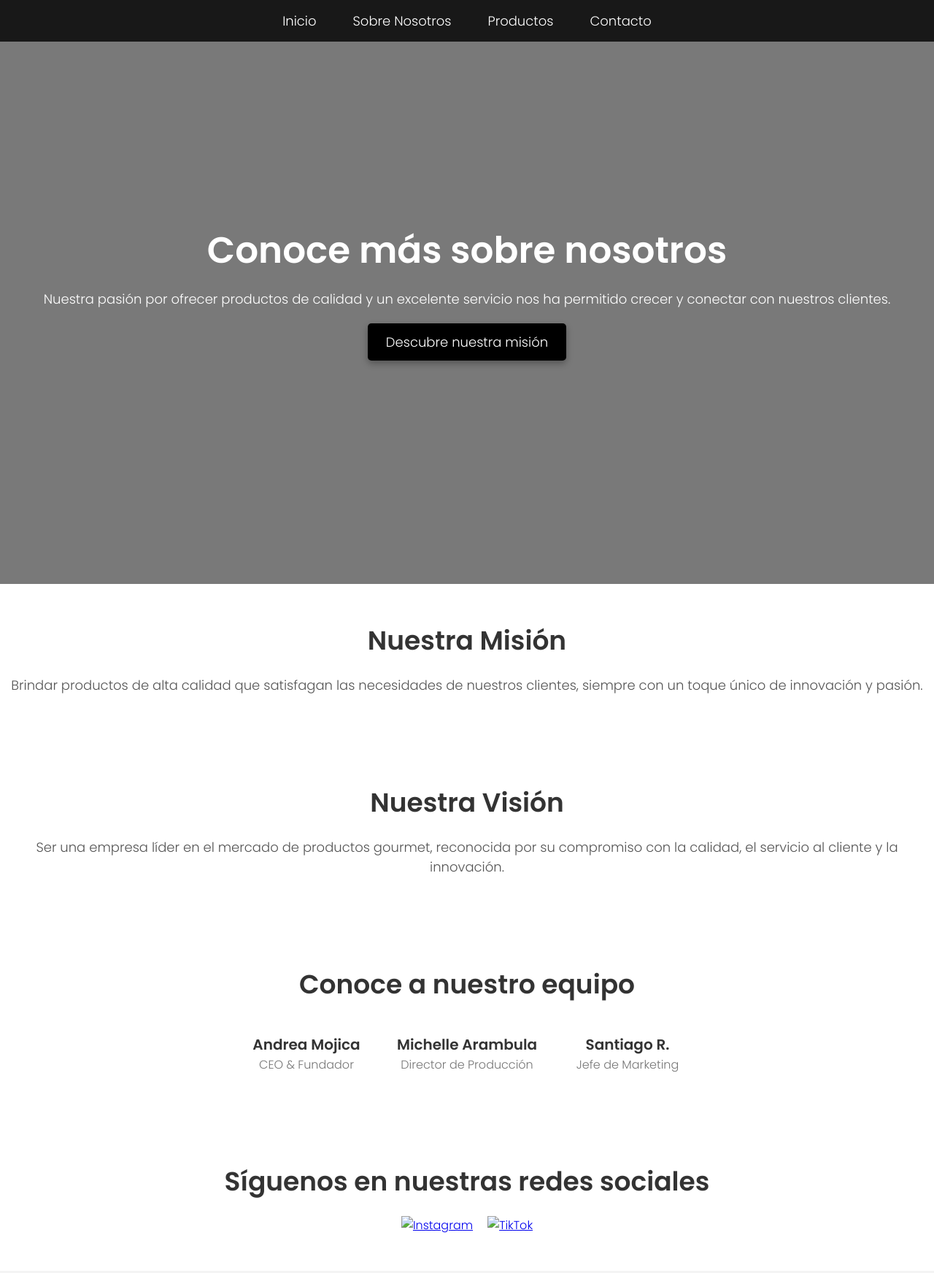
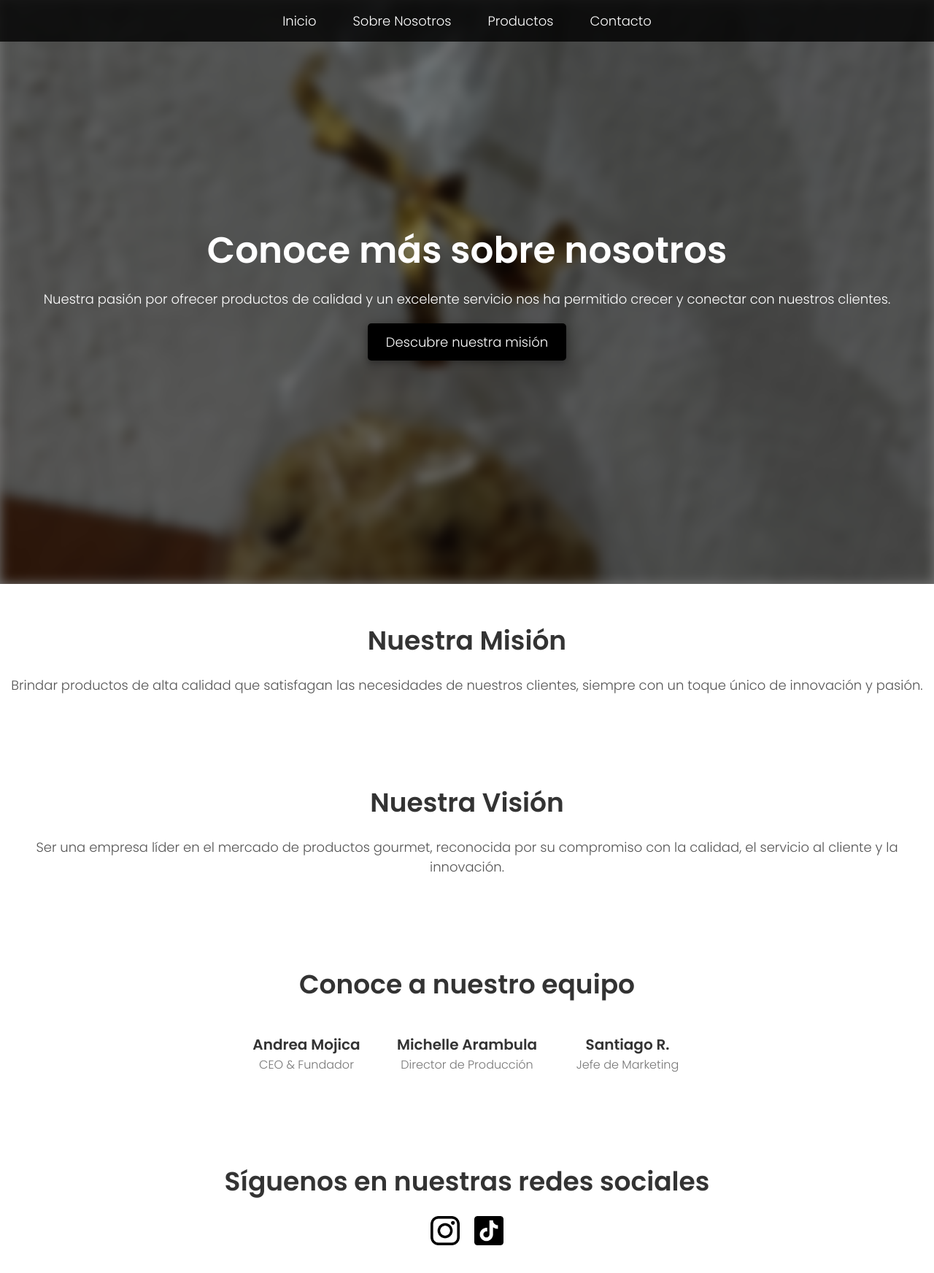
Before and after one commit to SamitoTR/SamitoTR.github.io, a plain HTML site: page sobrenosotros.html in a window 1280 px wide. Shown: the whole page at 73% size. Drawn offline with Linux system fonts and the light colour scheme.

Commit message:
Initial commit

```diff
--- a/contacto.css
+++ b/contacto.css
@@ -58,7 +58,7 @@ nav a:hover {
 /* Fondo con blur */
 .hero::before {
     content: "";
-    background: url('/imagenes/galletasjuntas.jpg') no-repeat center center/cover; /* Imagen específica */
+    background: url('/galletasjuntas.jpg') no-repeat center center/cover; /* Imagen específica */
     position: absolute;
     top: 0;
     left: 0;
--- a/index.css
+++ b/index.css
@@ -58,7 +58,7 @@ nav a:hover {
 /* Fondo con blur */
 .hero::before {
     content: "";
-    background: url('/imagenes/galletacuki.jpg') no-repeat center center/cover;
+    background: url('/galletacuki.jpg') no-repeat center center/cover;
     position: absolute;
     top: 0;
     left: 0;
--- a/sobrenosotros.css
+++ b/sobrenosotros.css
@@ -58,7 +58,7 @@ nav a:hover {
 /* Fondo con blur */
 .hero::before {
     content: "";
-    background: url('/imagenes/galletacuki2.jpg') no-repeat center center/cover;
+    background: url('/galletacuki2.jpg') no-repeat center center/cover;
     position: absolute;
     top: 0;
     left: 0;
--- a/sobrenosotros.html
+++ b/sobrenosotros.html
@@ -67,10 +67,10 @@
         <h2>Síguenos en nuestras redes sociales</h2>
         <div class="social-icons">
             <a href="https://www.instagram.com/pat_cuki/" target="_blank" class="social-icon instagram">
-                <img src="/imagenes/logotipo-de-instagram.png" alt="Instagram">
+                <img src="/logotipo-de-instagram.png" alt="Instagram">
             </a>
             <a href="https://www.tiktok.com/@pat_cuki" target="_blank" class="social-icon tiktok">
-                <img src="/imagenes/tik-tok.png" alt="TikTok">
+                <img src="/tik-tok.png" alt="TikTok">
             </a>
         </div>
     </section>
```
Also changed, not shown: index.html (+2 -2 lines).
